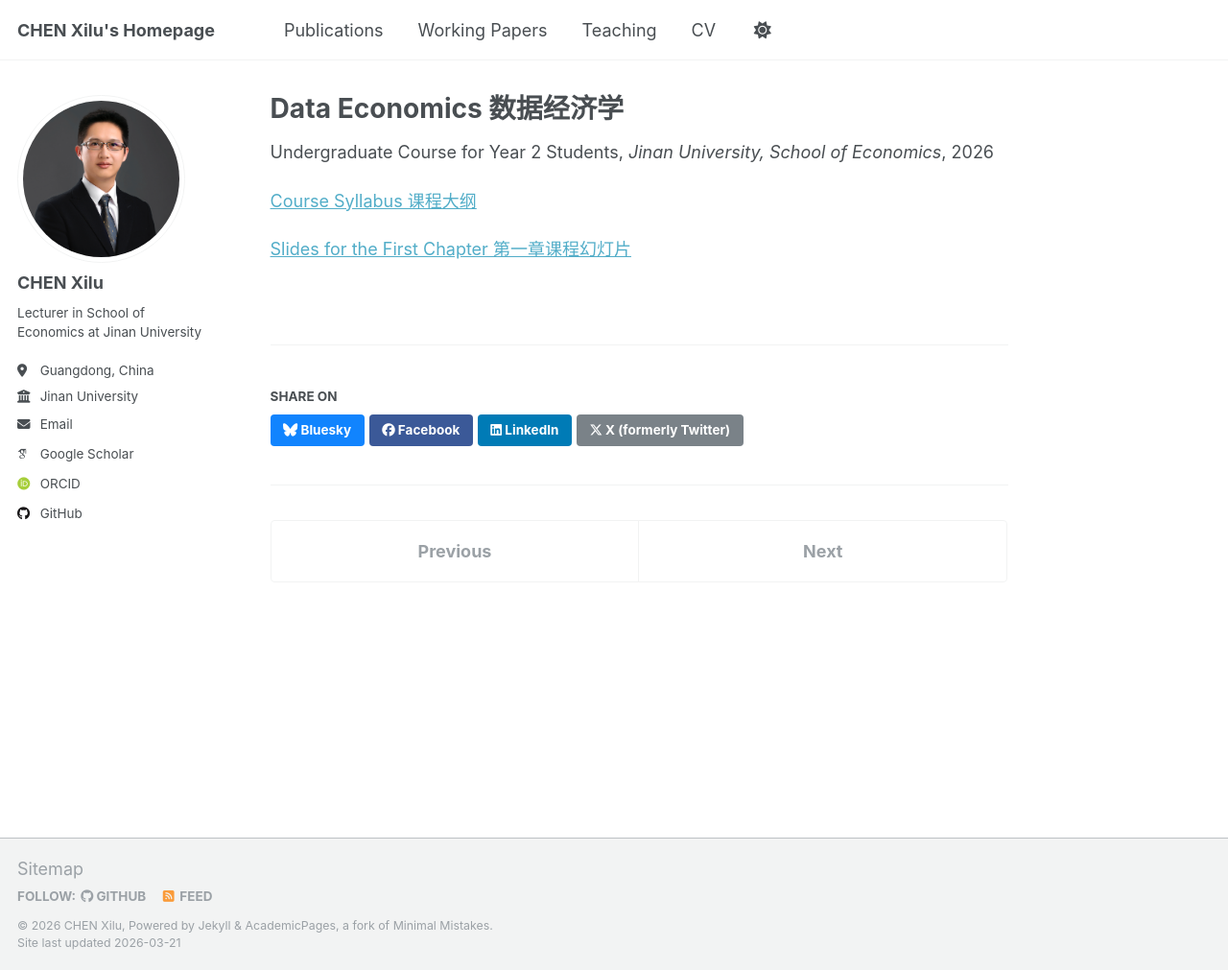
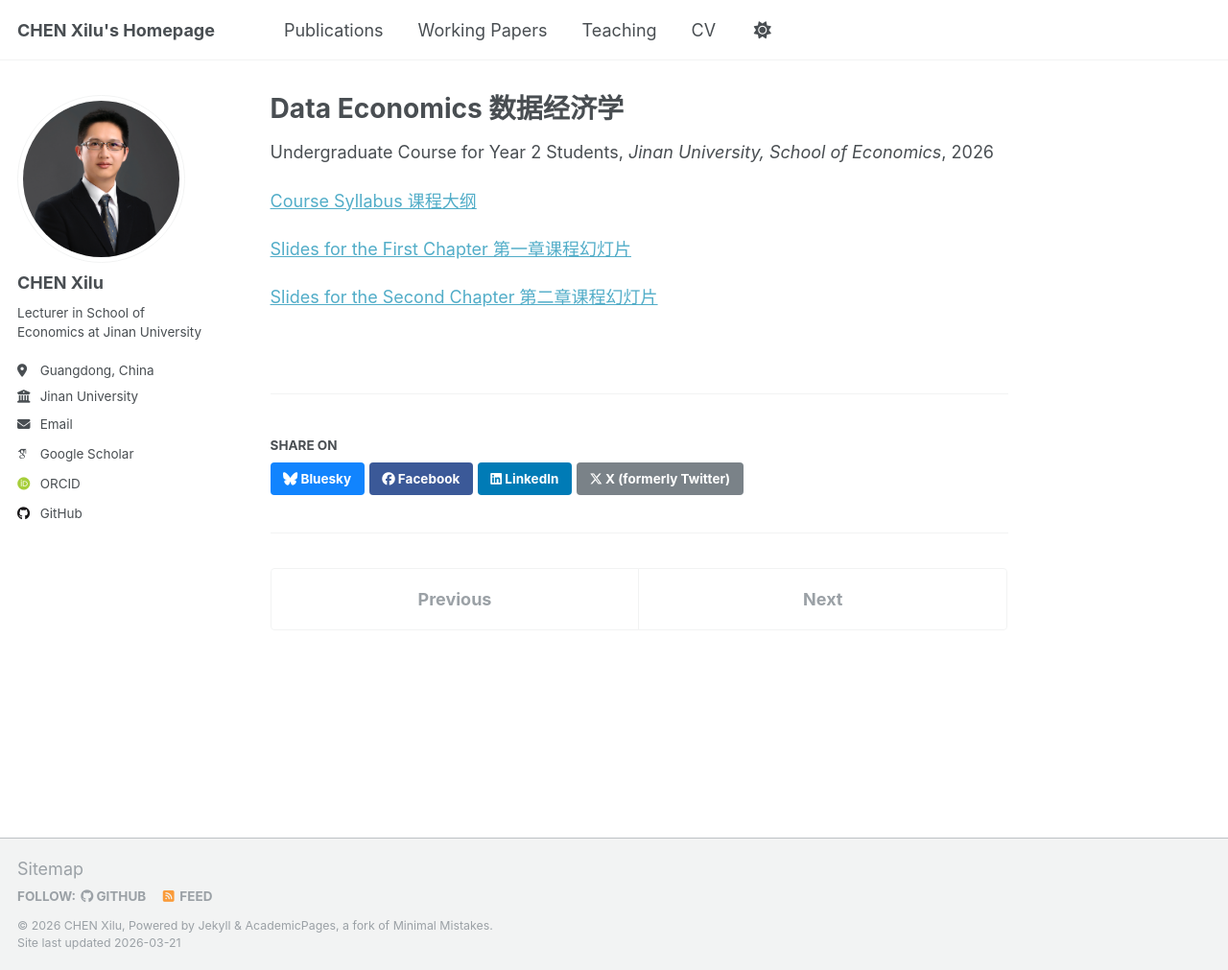
Before and after one commit to Xilu-CHEN/xilu-chen.github.io, a Jekyll site: the page built from _teaching/data_econ.md, in a window 1280 px wide and 1011 px high. Shown: the whole window at 96% size. Built offline with Jekyll 4.4.1, drawn with Linux system fonts in a browser that asks for light colours; some web fonts are replaced; a script that is not in the unit is left out.

Commit message:
Add link for second chapter slides

```diff
--- a/_teaching/data_econ.md
+++ b/_teaching/data_econ.md
@@ -11,3 +11,5 @@ location: Guangdong, China
 [Course Syllabus 课程大纲](/files/teaching_data_econ/2026春教学大纲.pdf)
 
 [Slides for the First Chapter 第一章课程幻灯片](/files/teaching_data_econ/《数据经济学》第1章.pdf)
+
+[Slides for the Second Chapter 第二章课程幻灯片](/files/teaching_data_econ/《数据经济学》第2章.pdf)
```
